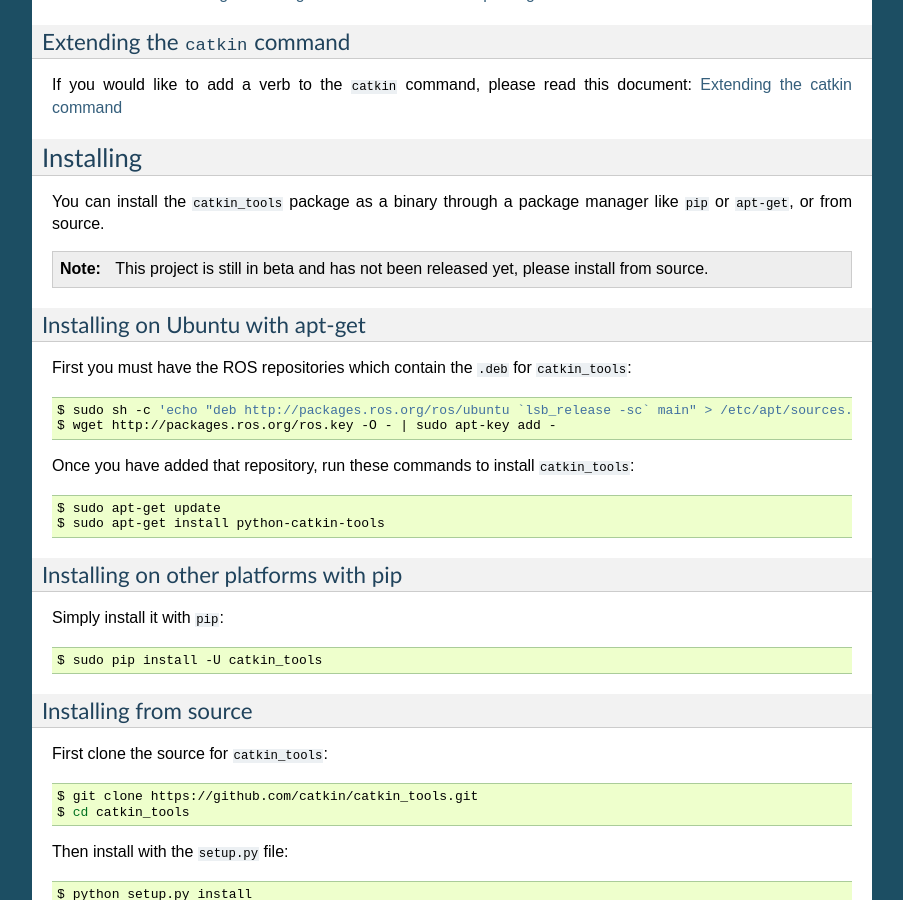
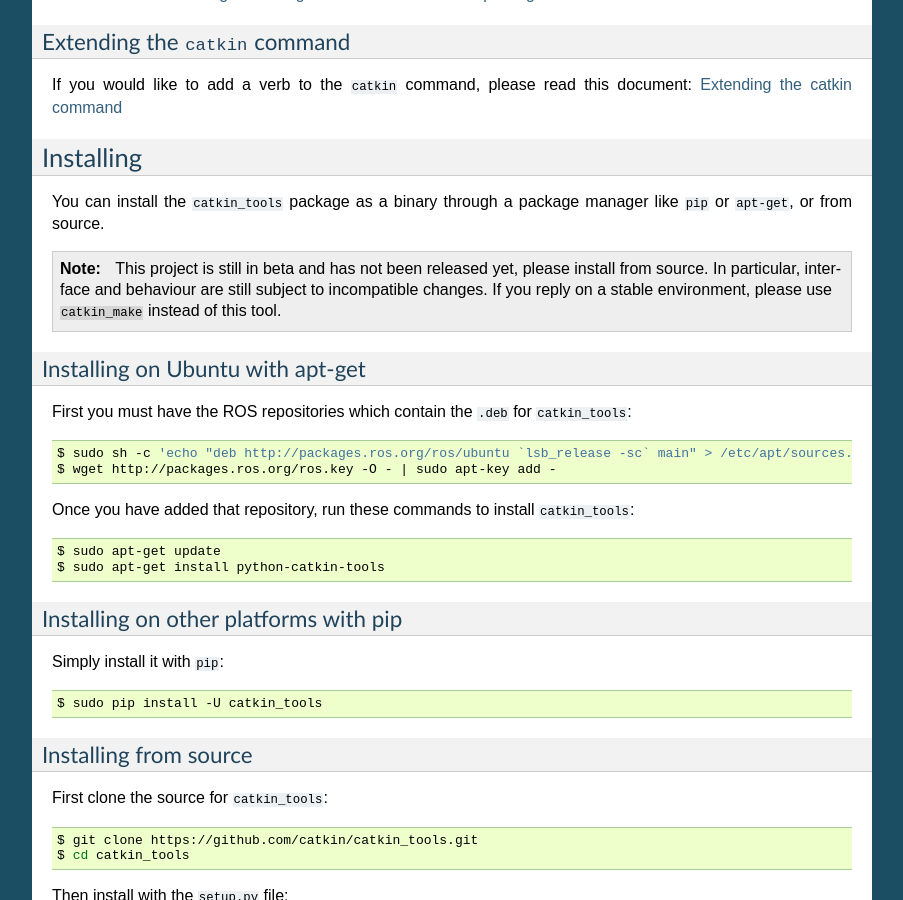
Before and after one commit to catkin/catkin_tools, a Sphinx documentation site: the page built from docs/index.rst, in a window 1280 px wide and 900 px high, scrolled down 1262 px. Shown: the whole window, without its empty margins (198-1101 px from the left). Built offline with Sphinx 7.4.7, drawn with Linux system fonts in a browser that asks for light colours.

Commit message:
Added note about interface not being stable.

```diff
--- a/docs/index.rst
+++ b/docs/index.rst
@@ -89,6 +89,8 @@
 .. note::
 
     This project is still in beta and has not been released yet, please install from source.
+    In particular, interface and behaviour are still subject to incompatible changes.
+    If you reply on a stable environment, please use ``catkin_make`` instead of this tool.
 
 Installing on Ubuntu with apt-get
 ^^^^^^^^^^^^^^^^^^^^^^^^^^^^^^^^^
```
